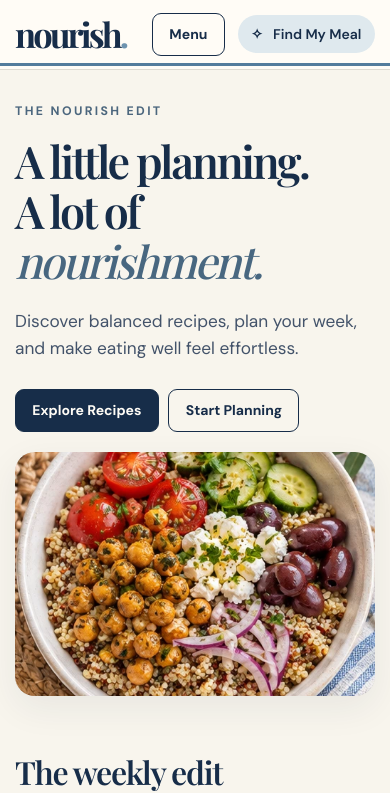
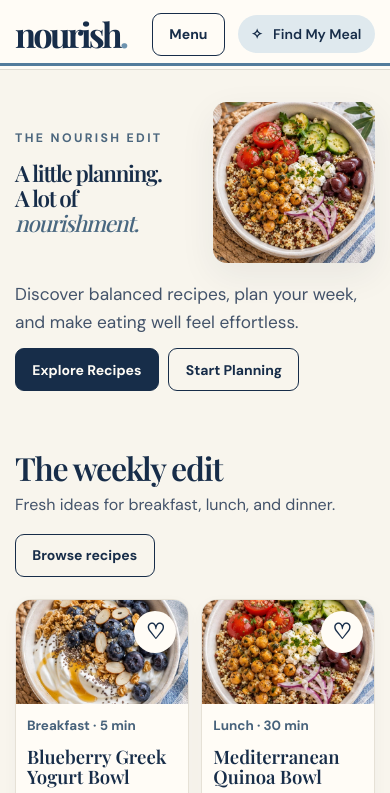
Before and after one commit to jilliankoppy/the-nourish-edit, a plain HTML site: page index.html in a window 390 px wide. Shown: the top 793 px of the page. Drawn offline with nearby package versions, Linux system fonts and the light colour scheme; a web font is replaced by a local one.

Commit message:
Keep the quinoa bowl beside the homepage headline on phones

```diff
--- a/index.html
+++ b/index.html
@@ -15,7 +15,7 @@
       href="https://fonts.googleapis.com/css2?family=DM+Sans:wght@400;500;600;700&family=Playfair+Display:ital,wght@0,500;0,600;0,700;1,500&display=swap"
       rel="stylesheet"
     />
-    <link rel="stylesheet" href="./styles.css?v=2" />
+    <link rel="stylesheet" href="./styles.css?v=3" />
     <script defer src="./recipes.js?v=3"></script>
     <script defer src="./app.js?v=2"></script>
   </head>
--- a/styles.css
+++ b/styles.css
@@ -622,11 +622,41 @@ dialog::backdrop {
     width: calc(100% - 30px);
   }
   .hero {
-    grid-template-columns: 1fr;
-    gap: 1.3rem;
+    grid-template-columns: minmax(0, 1.15fr) minmax(0, 1fr);
+    grid-template-areas:
+      "eyebrow photo"
+      "heading photo"
+      "description description"
+      "actions actions";
+    gap: 0.75rem;
+    align-items: start;
+  }
+  .hero-copy {
+    display: contents;
+  }
+  .hero-copy .eyebrow {
+    grid-area: eyebrow;
+    align-self: end;
+    margin-bottom: 0;
+  }
+  .hero-copy h1 {
+    grid-area: heading;
+    font-size: clamp(1.25rem, 5.75vw, 2.35rem);
+  }
+  .hero-copy > p:not(.eyebrow) {
+    grid-area: description;
+    margin: 0.35rem 0 0;
+  }
+  .hero-copy .actions {
+    grid-area: actions;
+  }
+  .hero-photo {
+    grid-area: photo;
+    align-self: center;
+    border-radius: 14px;
   }
   .hero-photo img {
-    aspect-ratio: 1.48;
+    aspect-ratio: 1;
   }
   .grid,
   .how-grid {
```
